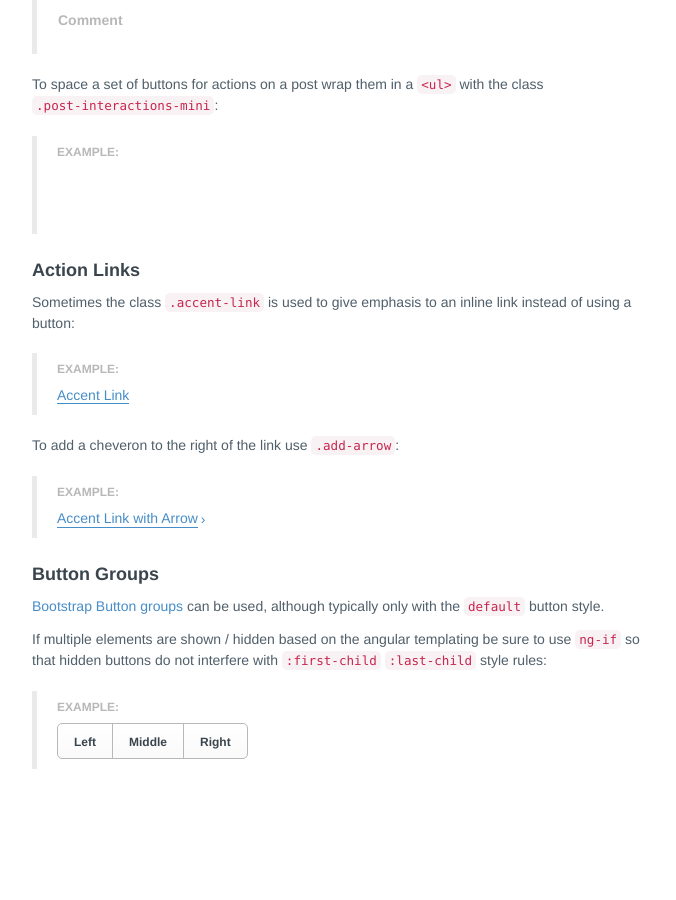
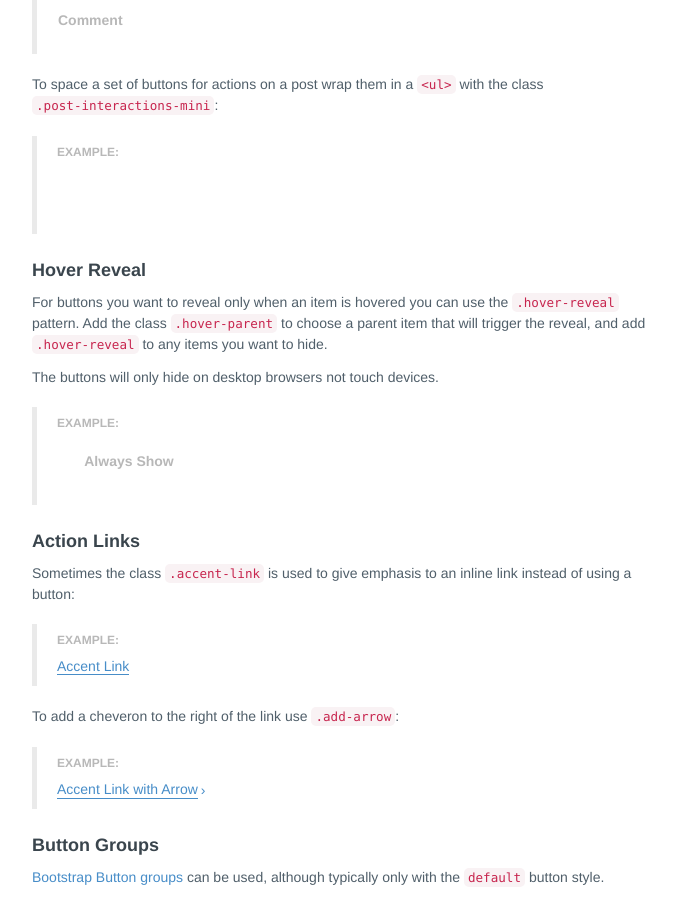
Before and after one commit to SonderMindOrg/uvize.github.io, a Jekyll site: the page built from style-guide/buttons.md, in a window 1280 px wide and 900 px high, scrolled down 811 px. Shown: the whole window, without its empty margins (140-816 px from the left). Built offline with Jekyll 4.4.1, drawn with Linux system fonts in a browser that asks for light colours; some web fonts are replaced; Markdown is read by kramdown in place of the engine named in the settings.

Commit message:
hover reveal pattern

```diff
--- a/style-guide/buttons.md
+++ b/style-guide/buttons.md
@@ -67,6 +67,27 @@
   </ul>
 </div>
 
+### Hover Reveal
+
+For buttons you want to reveal only when an item is hovered you can use the `.hover-reveal` pattern. Add the class `.hover-parent` to choose a parent item that will trigger the reveal, and add `.hover-reveal` to any items you want to hide.
+
+The buttons will only hide on desktop browsers not touch devices.
+
+<div class="docs-example hover-parent">
+  <ul class="post-interactions-mini">
+    <li>
+      <a class="btn btn-link light-txt-btn">
+        <span class="glyphicon glyphicon-trash"></span> Always Show
+      </a>
+    </li>
+    <li>
+      <a class="btn btn-link light-txt-btn hover-reveal">
+        <span class="glyphicon glyphicon-edit"></span> Show On Hover
+      </a>
+    </li>
+  </ul>
+</div>
+
 ### Action Links
 
 Sometimes the class `.accent-link` is used to give emphasis to an inline link instead of using a button:
```
